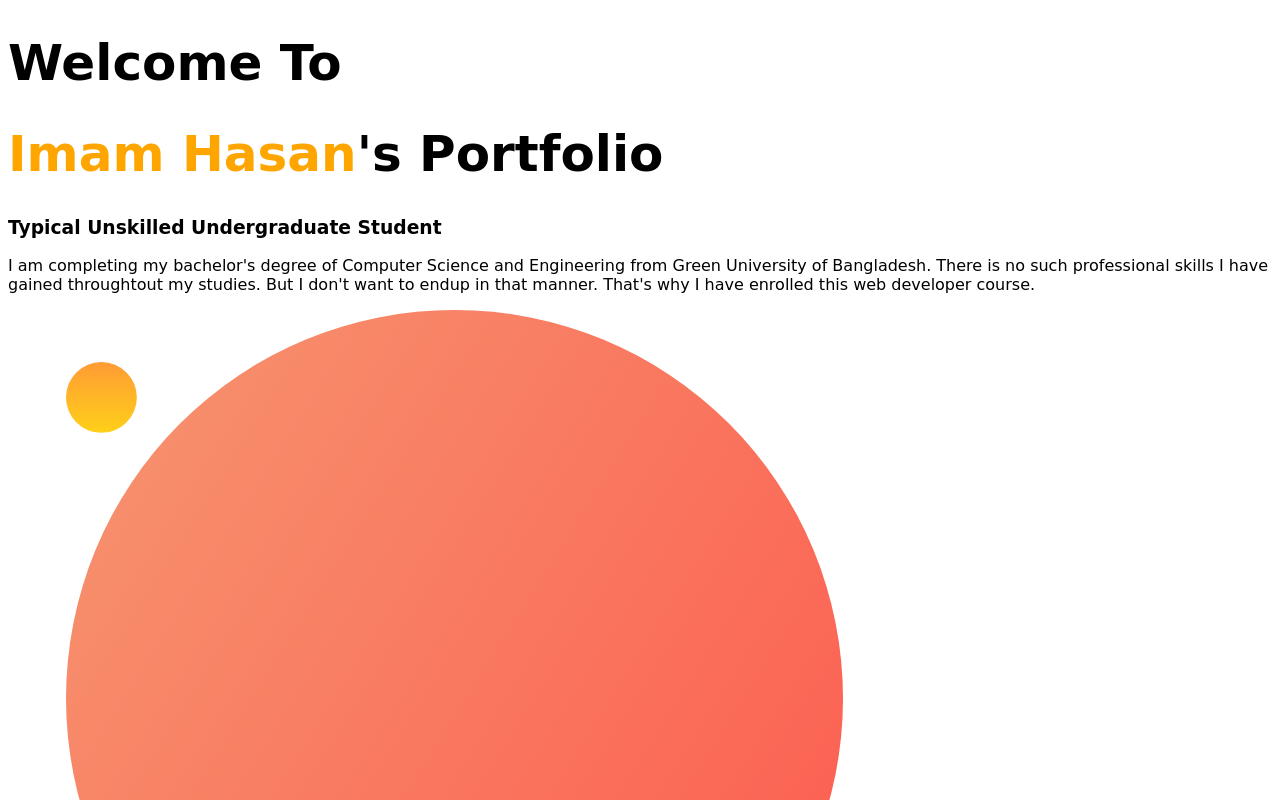
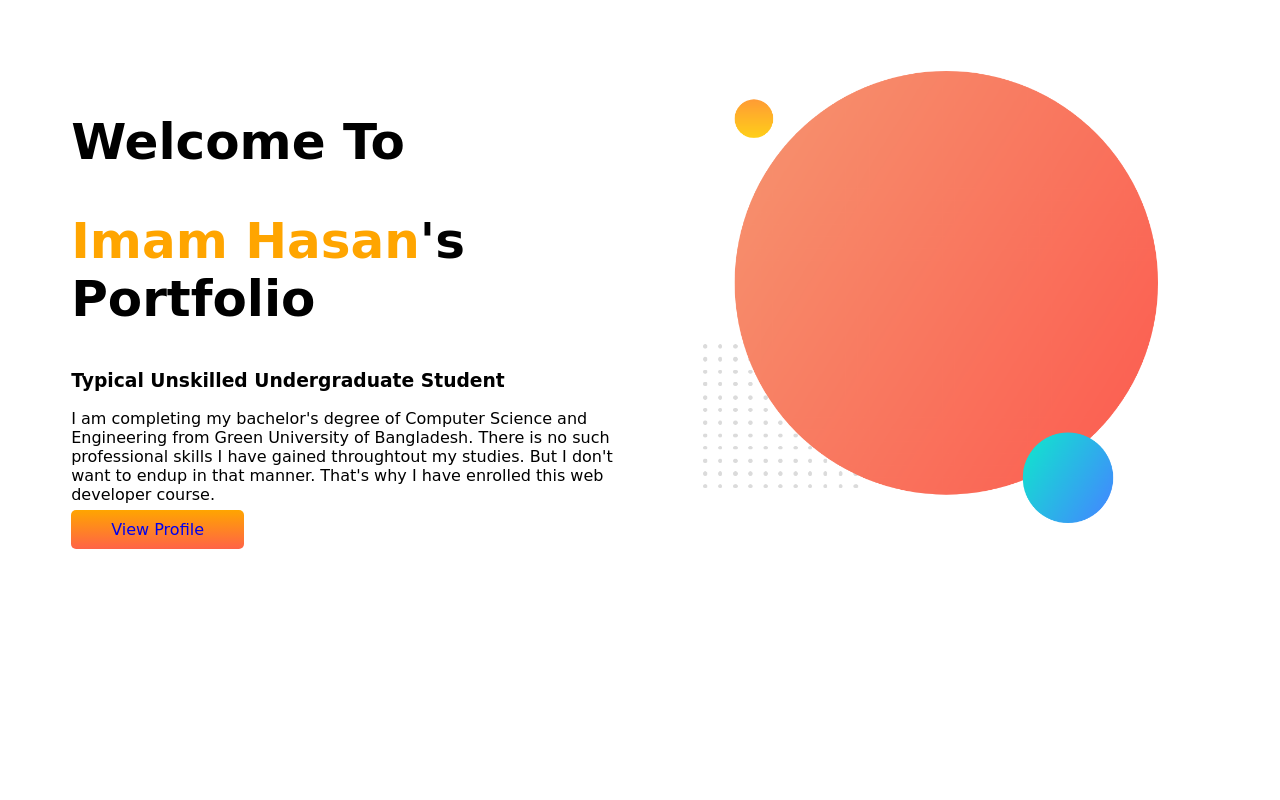
Before and after one commit to being-saiful/practice_portfolio, a plain HTML site: page index.html in a window 1280 px wide. Shown: the top 800 px of the page. Drawn offline with Linux system fonts and the light colour scheme; a web font is replaced by a local one.

Commit message:
added section

```diff
--- a/index.html
+++ b/index.html
@@ -1,5 +1,6 @@
 <!DOCTYPE html>
 <html lang="en">
+
 <head>
     <meta charset="UTF-8">
     <meta http-equiv="X-UA-Compatible" content="IE=edge">
@@ -10,12 +11,28 @@
     <title>practice_portfolio</title>
     <link rel="stylesheet" href="style.css">
 </head>
+
 <body>
-    <h1>Welcome To</h1>
-    <h1><span class="colored">Imam Hasan</span>'s Portfolio</h1>
-    <h3>Typical Unskilled Undergraduate Student</h3>
-    <p>I am completing my bachelor's degree of Computer Science and Engineering from Green University of Bangladesh. There is no such professional skills I have gained throughtout my studies. But I don't want to endup in that manner. That's why I have enrolled this web developer course.</p>
-    <img src="pictures/my-bg.png" alt="">
+    <section>
+        <div class="half-width">
+            <h1>Welcome To</h1>
+            <h1><span class="colored">Imam Hasan</span>'s Portfolio</h1>
+            <h3>Typical Unskilled Undergraduate Student</h3>
+            <p>I am completing my bachelor's degree of Computer Science and Engineering from Green University of
+                Bangladesh.
+                There is no such professional skills I have gained throughtout my studies. But I don't want to endup in
+                that
+                manner. That's why I have enrolled this web developer course.</p>
+            <a class="link-button" target="blank" href="https://www.facebook.com/profile.php?id=100004182639230">View
+                Profile</a>
+        </div>
+        <div class="half-width">
+            <img src="pictures/my-bg.png" alt="">
+        </div>
+    </section>
+
+
 
 </body>
+
 </html>
--- a/style.css
+++ b/style.css
@@ -7,3 +7,20 @@ h1{
 .colored{
     color: orange;
 }
+section{
+    display: flex;
+}
+.half-width{
+    width: 50%;
+    padding-left: 5%;
+    padding-top: 5%;
+}
+.half-width img{
+    width: 80%;
+}
+.link-button{
+    text-decoration: none;
+    background-image: linear-gradient(orange, tomato);
+    padding: 10px 40px;
+    border-radius: 5px;
+}
```
